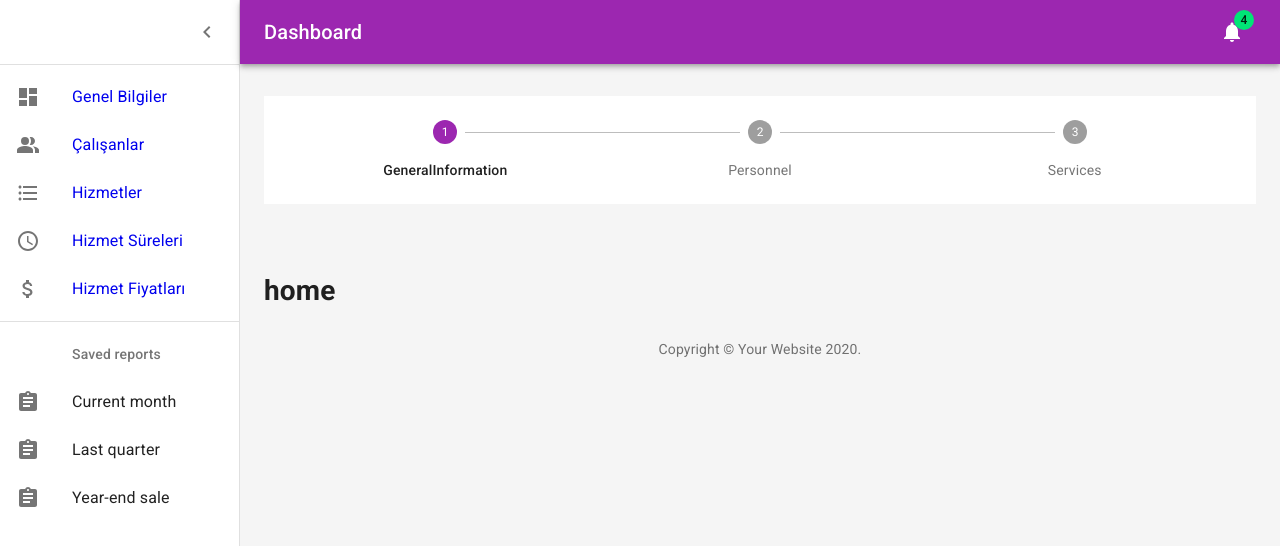
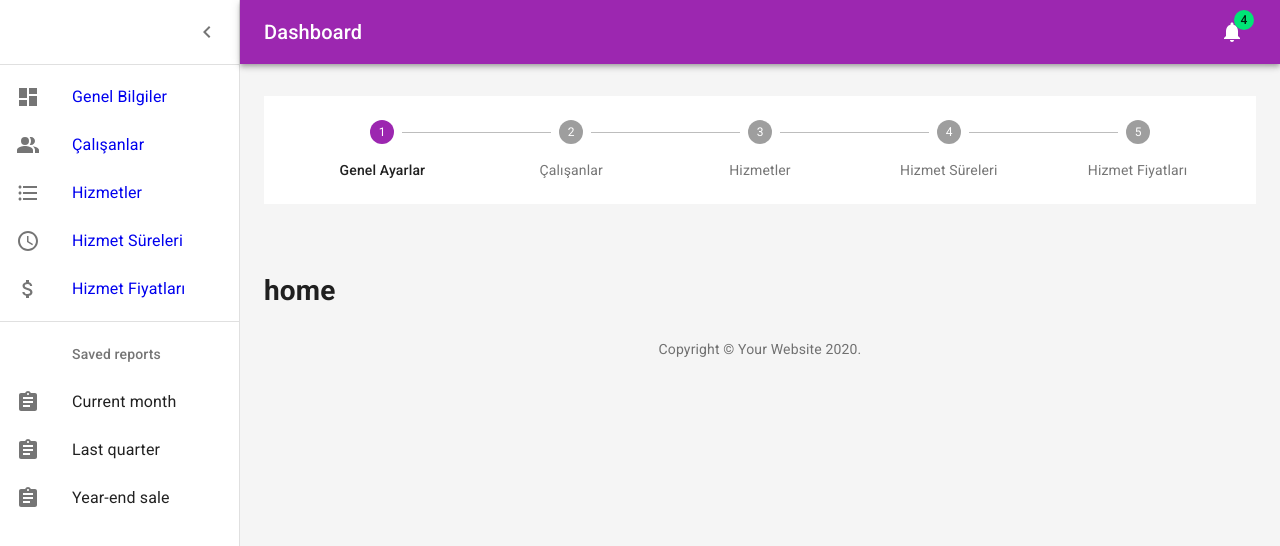
Before and after one commit to metinozkan/E-berberAdmin, a React (Create React App) app: page / in a window 1280 px wide. Shown: the top 546 px of the page. Built offline with nearby package versions, Linux system fonts and the light colour scheme.

Commit message:
edited LayoutStepper

```diff
--- a/src/Components/LayoutStepper/index.js
+++ b/src/Components/LayoutStepper/index.js
@@ -1,13 +1,10 @@
-import React from "react";
+import React, { useEffect } from "react";
 import { makeStyles } from "@material-ui/core/styles";
 import Stepper from "@material-ui/core/Stepper";
 import Step from "@material-ui/core/Step";
 import StepButton from "@material-ui/core/StepButton";
-import Button from "@material-ui/core/Button";
-import Typography from "@material-ui/core/Typography";
-
 import { useHistory } from "react-router-dom";
-
+import { useRouteMatch, useLocation } from "react-router-dom";
 const useStyles = makeStyles((theme) => ({
   root: {
     width: "100%",
@@ -29,7 +26,13 @@ const useStyles = makeStyles((theme) => ({
 }));
 
 function getSteps() {
-  return ["GeneralInformation", "Personnel", "Services"];
+  return [
+    "Genel Ayarlar",
+    "Çalışanlar",
+    "Hizmetler",
+    "Hizmet Süreleri",
+    "Hizmet Fiyatları",
+  ];
 }
 
 function getStepContent(step) {
@@ -51,7 +54,21 @@ export const LayoutStepper = () => {
   const [completed, setCompleted] = React.useState(new Set());
   const [skipped, setSkipped] = React.useState(new Set());
   const steps = getSteps();
-
+  const { url, path } = useRouteMatch();
+  const { pathname } = useLocation();
+  useEffect(() => {
+    if (pathname.includes("/general-information") > 0) {
+      setActiveStep(0);
+    } else if (pathname.includes("/personnel") > 0) {
+      setActiveStep(1);
+    } else if (pathname.includes("/services") > 0) {
+      setActiveStep(2);
+    } else if (pathname.includes("/durations") > 0) {
+      setActiveStep(3);
+    } else if (pathname.includes("/prices") > 0) {
+      setActiveStep(4);
+    }
+  });
   const history = useHistory();
   const totalSteps = () => {
     return getSteps().length;
@@ -110,10 +127,15 @@ export const LayoutStepper = () => {
         break;
       case 1:
         history.push("/personnel");
-
         break;
       case 2:
         history.push("/services");
+        break;
+      case 3:
+        history.push("/durations");
+        break;
+      case 4:
+        history.push("/prices");
         break;
       default:
         console.log("home a gider");
```
